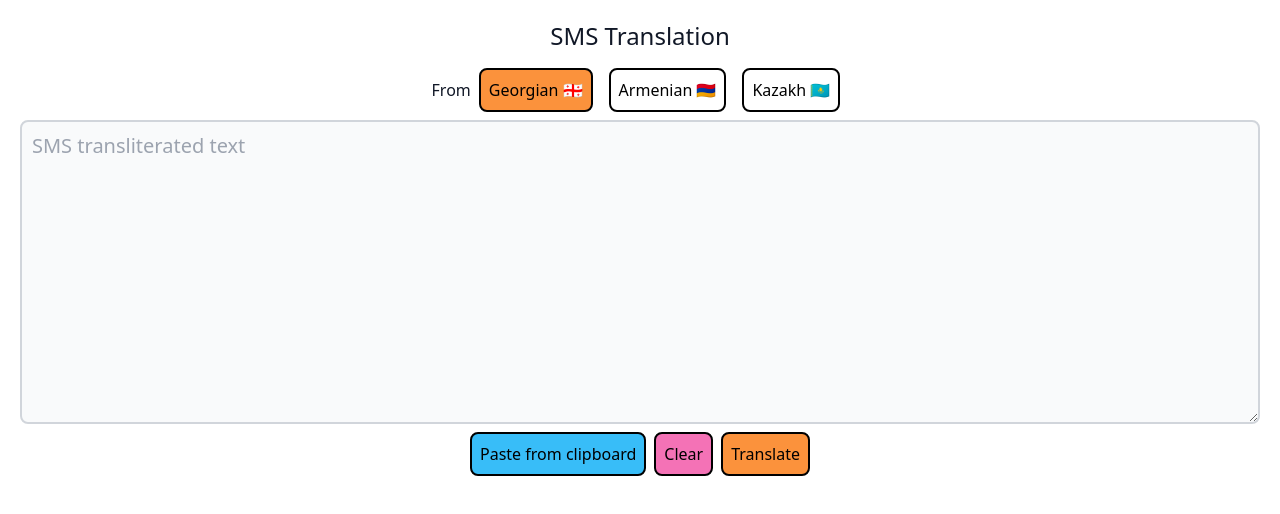
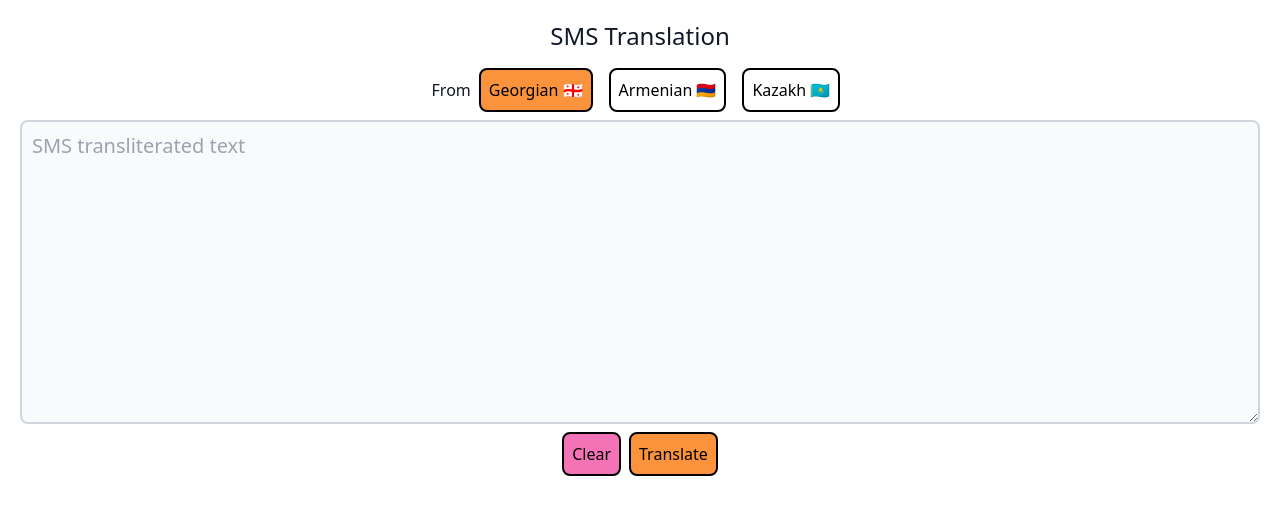
Before and after one commit to leshkin/sms-translate, a Nuxt app: page / in a window 1280 px wide. Shown: the top 514 px of the page. Built offline with nearby package versions, Linux system fonts and the light colour scheme.

Commit message:
fix: delete paste button

```diff
--- a/app.vue
+++ b/app.vue
@@ -32,12 +32,6 @@
       class="block p-2.5 w-full text-xl text-gray-900 bg-gray-50 rounded-lg border-2 border-gray-300"
     ></textarea>
     <div class="flex gap-2 justify-center">
-      <button
-        class="mt-2 p-2 text-md font-medium text-center text-black bg-sky-400 rounded-lg hover:bg-sky-500 border-2 border-black"
-        @click="paste"
-      >
-        Paste from clipboard
-      </button>
       <button
         class="mt-2 p-2 text-md font-medium text-center text-black bg-pink-400 rounded-lg hover:bg-pink-500 border-2 border-black"
         @click="message = ''"
@@ -245,8 +239,4 @@ const translate = async () => {
   const str = convertTransliteratedSMS(message.value, currentLang.value)
   location.href = `https://translate.google.com/?sl=${currentLang.value}&tl=en&text=${str}&op=translate`
 }
-
-const paste = async () => {
-  message.value = await navigator.clipboard.readText()
-}
 </script>
```
